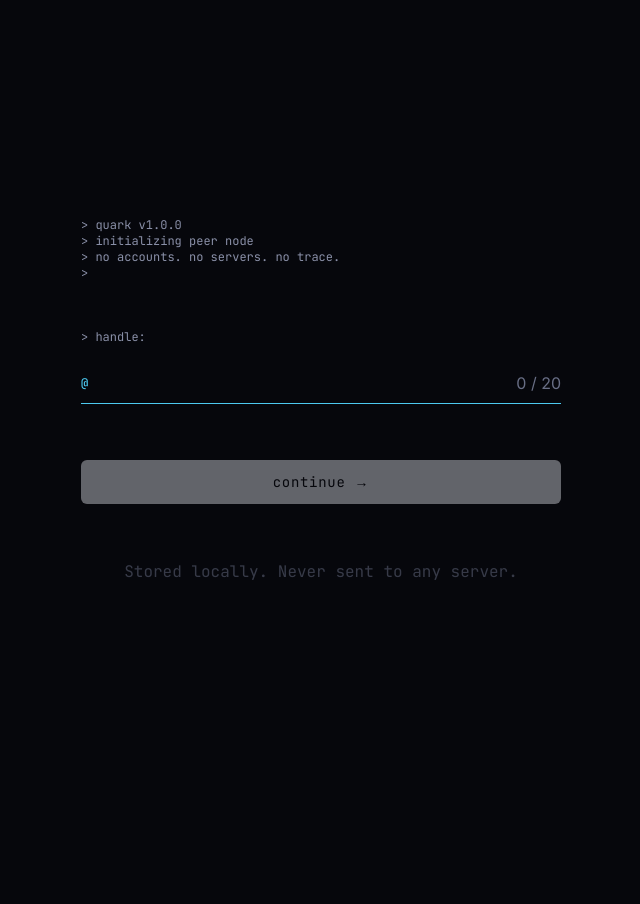
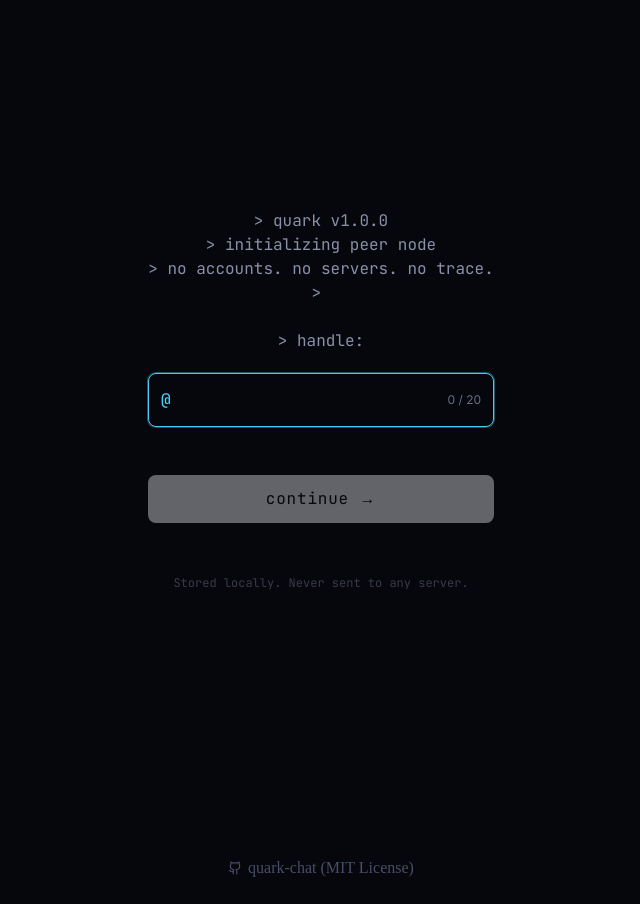
Before and after one commit to Kunj-1087/Pulsar, a Next.js app: page / in a window 1280 px wide. Shown: the whole page, without its empty margins (319-959 px from the left). Before the commit the page ends 800 px from the top, so only its background shows below. Built offline with nearby package versions, Linux system fonts and the light colour scheme.

Commit message:
Refine landing page centering and top status spacing

```diff
--- a/app/page.tsx
+++ b/app/page.tsx
@@ -8,7 +8,7 @@ export default function Home() {
   const isOfflineMode = process.env.NEXT_PUBLIC_OFFLINE_MODE === 'true';
 
   return (
-    <main className="w-screen h-screen flex flex-col items-center justify-center bg-void p-4 overflow-y-auto">
+    <main className="min-h-[100dvh] w-full flex flex-col items-center justify-center bg-void px-4 py-6 sm:px-6 overflow-y-auto">
       <IdentityGate>
         {/* Offline Mode Info Block */}
         {isOfflineMode && (
--- a/components/room/ChatWindow.tsx
+++ b/components/room/ChatWindow.tsx
@@ -1100,7 +1100,9 @@ export const ChatWindow: React.FC<ChatWindowProps> = ({ roomId }) => {
         )}
       >
         <RoomHeader roomId={roomId} />
-        <PeerStatus />
+        <div className="px-3 pt-2 pb-1">
+          <PeerStatus />
+        </div>
 
         {allPeersFailedICE && (
           <div className="bg-decay/10 border-b border-decay/30 px-4 py-2 flex items-center justify-between text-xs font-mono text-decay select-none">
--- a/components/room/IdentityGate.tsx
+++ b/components/room/IdentityGate.tsx
@@ -202,28 +202,28 @@ export const IdentityGate: React.FC<IdentityGateProps> = ({ children }) => {
   const isButtonDisabled = handle.length === 0 || isInputInvalid || isInitializing;
 
   return (
-    <div className="relative w-full h-full min-h-screen bg-void">
+    <div className="relative w-full min-h-[100dvh] bg-void">
       {/* Identity creation screen */}
       {showIdentityScreen && (
         <div
           className={cn(
-            "fixed inset-0 z-40 bg-void flex flex-col items-center justify-center p-4 select-none",
+            "fixed inset-0 z-40 bg-void flex flex-col items-center justify-center p-6 sm:p-8 select-none",
             fadeState === 'fade-out' ? "opacity-0 transition-opacity duration-300 ease-[cubic-bezier(0.4,0,1,1)]" : "opacity-100"
           )}
         >
-          <div className="w-full max-w-[480px] flex flex-col items-stretch text-left font-mono">
+          <div className="w-full max-w-[480px] flex flex-col items-center text-center font-mono">
             {/* Top boot sequence animated lines */}
-            <div className="type-terminal-msg text-fg-secondary whitespace-pre-wrap min-h-[5rem]">
+            <div className="type-terminal-msg text-fg-secondary whitespace-pre-wrap min-h-[6rem] text-sm sm:text-base text-center">
               {typedText}
               {showCursor && <span className="animate-cursor-blink text-pulsar">█</span>}
             </div>
 
             {/* Fade-in elements staggered via delay styles */}
-            <div className="mt-8 flex flex-col gap-6">
+            <div className="mt-6 flex flex-col gap-5">
               {/* Element 1: Handle prompt */}
               <div
                 className={cn(
-                  "type-terminal-msg text-fg-secondary transition-all duration-300 ease-[cubic-bezier(0.16,1,0.3,1)]",
+                  "type-terminal-msg text-fg-secondary text-sm sm:text-base transition-all duration-300 ease-[cubic-bezier(0.16,1,0.3,1)] text-center",
                   elementsVisible ? "opacity-100 translate-y-0" : "opacity-0 translate-y-2"
                 )}
                 style={{ transitionDelay: '0ms' }}
@@ -239,18 +239,18 @@ export const IdentityGate: React.FC<IdentityGateProps> = ({ children }) => {
                 )}
                 style={{ transitionDelay: '120ms' }}
               >
-                <form onSubmit={handleSubmit} className="w-full flex flex-col">
+                <form onSubmit={handleSubmit} className="w-full flex flex-col items-center">
                   <div
                     className={cn(
-                      "flex items-center w-full border-b pb-1.5 transition-colors duration-150 relative",
+                      "flex items-center w-full rounded-md border bg-surface/40 px-3 py-3 transition-colors duration-150 relative",
                       borderFlashRed
                         ? "border-redshift"
                         : isFocused
-                        ? "border-pulsar"
+                        ? "border-pulsar shadow-[0_0_0_1px_rgba(76,201,240,0.4)]"
                         : "border-dim"
                     )}
                   >
-                    <span className="type-terminal-prefix select-none mr-2 text-pulsar">@</span>
+                    <span className="type-terminal-prefix select-none mr-2 text-pulsar text-sm sm:text-base">@</span>
                     <input
                       type="text"
                       value={handle}
@@ -258,7 +258,7 @@ export const IdentityGate: React.FC<IdentityGateProps> = ({ children }) => {
                       onFocus={() => setIsFocused(true)}
                       onBlur={() => setIsFocused(false)}
                       placeholder=""
-                      className="flex-1 bg-transparent text-h4 font-mono text-fg-primary placeholder:text-fg-subtle focus:outline-none caret-pulsar select-text"
+                      className="flex-1 bg-transparent text-base sm:text-lg font-mono text-fg-primary placeholder:text-fg-subtle focus:outline-none caret-pulsar select-text"
                       disabled={isInitializing}
                       autoFocus
                     />
@@ -266,7 +266,7 @@ export const IdentityGate: React.FC<IdentityGateProps> = ({ children }) => {
                     {/* Counter updates colors dynamically */}
                     <span
                       className={cn(
-                        "text-caption font-sans transition-colors duration-150 select-none ml-2",
+                        "text-xs font-sans transition-colors duration-150 select-none ml-2",
                         handle.length >= 20
                           ? "text-fg-primary"
                           : handle.length >= 18
@@ -279,9 +279,9 @@ export const IdentityGate: React.FC<IdentityGateProps> = ({ children }) => {
                   </div>
 
                   {/* Inline error description */}
-                  <div className="h-6 mt-2 overflow-hidden relative">
+                  <div className="h-5 mt-2 overflow-hidden relative">
                     {errorMsg && (
-                      <p className="text-small font-mono text-redshift transition-opacity duration-150 opacity-100 quark-animate-system">
+                      <p className="text-xs font-mono text-redshift transition-opacity duration-150 opacity-100 quark-animate-system">
                         {errorMsg}
                       </p>
                     )}
@@ -302,7 +302,7 @@ export const IdentityGate: React.FC<IdentityGateProps> = ({ children }) => {
                   onClick={handleSubmit}
                   disabled={isButtonDisabled}
                   className={cn(
-                    "w-full h-11 bg-fg-primary text-bg-base font-mono text-sm tracking-wide rounded flex items-center justify-center gap-2 transition-all duration-150 select-none border border-transparent",
+                    "w-full h-12 bg-fg-primary text-bg-base font-mono text-sm sm:text-base tracking-wide rounded-md flex items-center justify-center gap-2 transition-all duration-150 select-none border border-transparent",
                     isButtonDisabled
                       ? "opacity-40 cursor-not-allowed"
                       : "hover:bg-fg-secondary active:scale-[0.98]"
@@ -323,7 +323,7 @@ export const IdentityGate: React.FC<IdentityGateProps> = ({ children }) => {
                 )}
                 style={{ transitionDelay: '360ms' }}
               >
-                <p className="type-micro text-fg-muted select-none">
+                <p className="text-xs text-fg-muted select-none">
                   Stored locally. Never sent to any server.
                 </p>
               </div>
@@ -336,7 +336,7 @@ export const IdentityGate: React.FC<IdentityGateProps> = ({ children }) => {
       {showChildren && (
         <div
           className={cn(
-            "w-full h-full transition-opacity duration-300",
+            "w-full flex flex-col items-center justify-center transition-opacity duration-300 py-6",
             (fadeState === 'idle' || fadeState === 'fade-in') ? "opacity-100" : "opacity-0"
           )}
         >
--- a/components/room/PeerStatus.tsx
+++ b/components/room/PeerStatus.tsx
@@ -11,7 +11,7 @@ export const PeerStatus: React.FC = () => {
 
   if (roomStatus === 'reconnecting') {
     return (
-      <div className="h-8 bg-surface-elevated border-b border-dim px-4 flex items-center justify-between text-caption font-mono text-fg-muted select-none">
+      <div className="w-full min-h-8 rounded-full border border-border/60 bg-bg-surface/70 px-4 py-1.5 flex items-center justify-between text-caption font-mono text-fg-muted select-none shadow-[0_2px_10px_rgba(0,0,0,0.12)] backdrop-blur-[1px]">
         <div className="flex items-center gap-2">
           <span className="w-1.5 h-1.5 rounded-full bg-accretion animate-pulse" />
           <span className="text-accretion font-bold">Signaling lost. Reconnecting...</span>
@@ -25,7 +25,7 @@ export const PeerStatus: React.FC = () => {
 
   if (roomStatus === 'failed') {
     return (
-      <div className="h-8 bg-surface-elevated border-b border-dim px-4 flex items-center justify-between text-caption font-mono text-fg-muted select-none">
+      <div className="w-full min-h-8 rounded-full border border-border/60 bg-bg-surface/70 px-4 py-1.5 flex items-center justify-between text-caption font-mono text-fg-muted select-none shadow-[0_2px_10px_rgba(0,0,0,0.12)] backdrop-blur-[1px]">
         <div className="flex items-center gap-2">
           <span className="w-1.5 h-1.5 rounded-full bg-redshift" />
           <span className="text-redshift font-bold">Signaling connection failed.</span>
@@ -39,7 +39,7 @@ export const PeerStatus: React.FC = () => {
 
   if (connectedPeers.length === 0) {
     return (
-      <div className="h-8 bg-surface-elevated border-b border-dim px-4 flex items-center justify-between text-caption font-mono text-fg-muted select-none">
+      <div className="w-full min-h-8 rounded-full border border-border/60 bg-bg-surface/70 px-4 py-1.5 flex items-center justify-between text-caption font-mono text-fg-muted select-none shadow-[0_2px_10px_rgba(0,0,0,0.12)] backdrop-blur-[1px]">
         <div className="flex items-center gap-2">
           <span className="w-1.5 h-1.5 rounded-full bg-accretion animate-pulse" />
           <span>Waiting for peers...</span>
@@ -52,7 +52,7 @@ export const PeerStatus: React.FC = () => {
   }
 
   return (
-    <div className="h-8 bg-surface-elevated border-b border-dim px-4 flex items-center justify-between overflow-x-auto whitespace-nowrap text-caption font-mono text-fg-muted scrollbar-none select-none">
+    <div className="w-full min-h-8 rounded-full border border-border/60 bg-bg-surface/70 px-4 py-1.5 flex items-center justify-between overflow-x-auto whitespace-nowrap text-caption font-mono text-fg-muted scrollbar-none select-none shadow-[0_2px_10px_rgba(0,0,0,0.12)] backdrop-blur-[1px]">
       <div className="flex items-center gap-4">
         <div className="flex items-center gap-3">
           <span className="w-1.5 h-1.5 rounded-full bg-nebula animate-pulse" />
--- a/components/room/RoomHeader.tsx
+++ b/components/room/RoomHeader.tsx
@@ -98,7 +98,7 @@ export const RoomHeader: React.FC<RoomHeaderProps> = ({ roomId }) => {
 
   return (
     <>
-      <header className="h-13 border-b border-border bg-bg-base px-4 flex items-center justify-between select-none">
+      <header className="h-13 bg-bg-base px-4 flex items-center justify-between select-none">
         {/* Left: Wordmark */}
         <div className="flex items-center gap-2">
           <span className="type-wordmark text-sm text-fg-primary group cursor-default">
```
Also changed, not shown: components/room/RoomCreator.tsx (+16 -13 lines).
